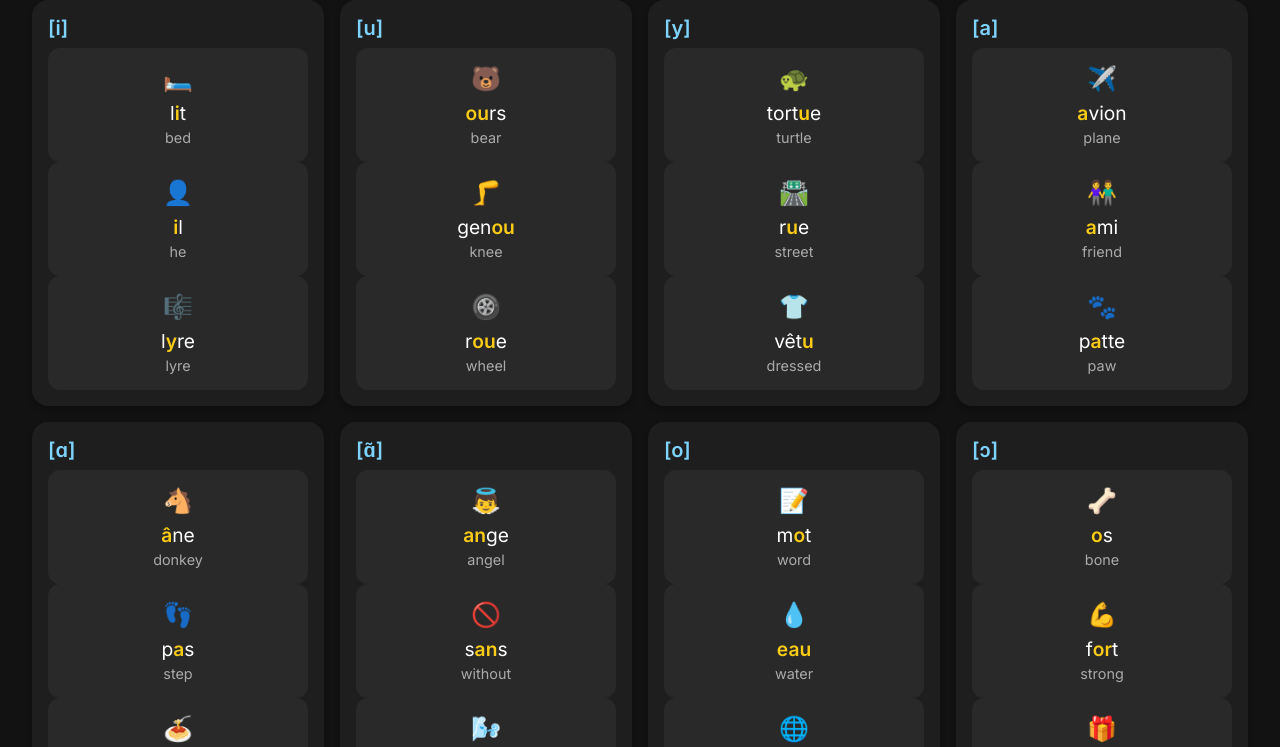
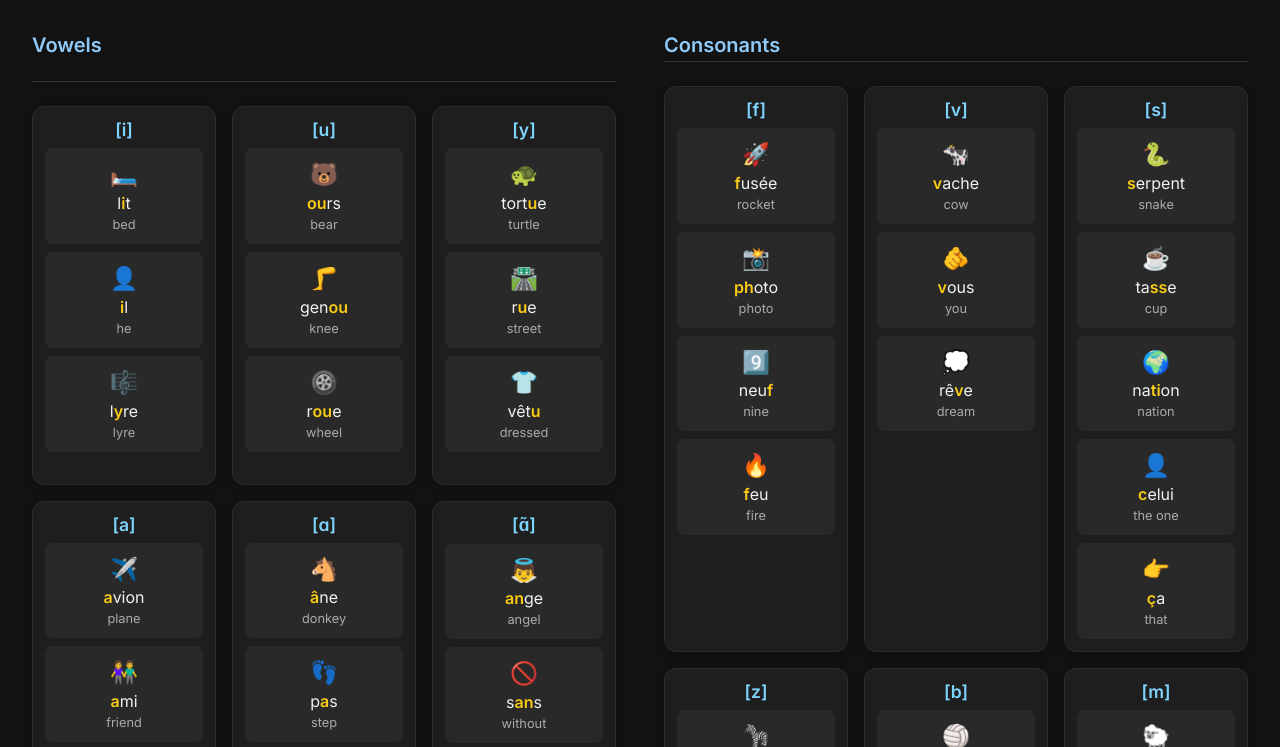
Before and after one commit to kacper-design/french-phonemes-app, a plain HTML site: page index.html in a window 1280 px wide. Shown: the part 108-855 px from the top of the page. Drawn offline with Linux system fonts and the light colour scheme.

Commit message:
first commit

```diff
--- a/index.html
+++ b/index.html
@@ -4,12 +4,20 @@
     <meta charset="UTF-8" />
     <meta name="viewport" content="width=device-width, initial-scale=1.0" />
     <title>French Phonemes Practice</title>
-  <link href="style.css" rel="stylesheet">
-  <link href="https://fonts.googleapis.com/css2?family=Inter:wght@400;600&display=swap" rel="stylesheet">
+    <link href="style.css" rel="stylesheet" />
+    <link
+      href="https://fonts.googleapis.com/css2?family=Inter:wght@400;600&display=swap"
+      rel="stylesheet"
+    />
   </head>
   <body>
     <h1>🎧 French Phonemes Practice</h1>
-  <div id="content"></div>
+    <div id="content">
+      <div id="container">
+        <div id="vowel-column" class="phoneme-column"></div>
+        <div id="consonant-column" class="phoneme-column"></div>
+      </div>
+    </div>
 
     <script src="data.js"></script>
     <script src="script.js"></script>
--- a/script.js
+++ b/script.js
@@ -1,12 +1,30 @@
 document.addEventListener('DOMContentLoaded', () => {
     const container = document.getElementById('content');
     const baseURL = 'https://kacper-design.github.io/french-phonemes-app/audio';
-    const allPhonemes = [...vowelPhonemes, ...consonantPhonemes];
 
-    const grid = document.createElement('div');
-    grid.className = 'grid';
+    // Create layout containers
+    const layout = document.createElement('div');
+    layout.id = 'container';
 
-    allPhonemes.forEach(group => {
+    const vowelCol = document.createElement('div');
+    vowelCol.id = 'vowel-column';
+    vowelCol.className = 'phoneme-column';
+
+    const consonantCol = document.createElement('div');
+    consonantCol.id = 'consonant-column';
+    consonantCol.className = 'phoneme-column';
+
+    // Optional column headers
+    const vowelHeader = document.createElement('h2');
+    vowelHeader.textContent = 'Vowels';
+    vowelCol.appendChild(vowelHeader);
+
+    const consonantHeader = document.createElement('h2');
+    consonantHeader.textContent = 'Consonants';
+    consonantCol.appendChild(consonantHeader);
+
+    // Helper to create a phoneme group section
+    function createPhonemeGroup(group) {
       const section = document.createElement('div');
       section.className = 'phoneme-group';
 
@@ -20,11 +38,11 @@ document.addEventListener('DOMContentLoaded', () => {
         card.className = 'word-card';
 
         const regex = new RegExp(`(${w.highlight})`, 'i');
-        const highlighted = w.word.replace(regex, '<strong>$1</strong>');
+        const highlightedWord = w.word.replace(regex, '<strong>$1</strong>');
 
         card.innerHTML = `
           <div class="emoji">${w.emoji}</div>
-          <div class="word">${highlighted}</div>
+          <div class="word">${highlightedWord}</div>
           <div class="translation">${w.translation}</div>
         `;
 
@@ -37,8 +55,21 @@ document.addEventListener('DOMContentLoaded', () => {
         section.appendChild(card);
       });
 
-      grid.appendChild(section);
+      return section;
+    }
+
+    // Populate both columns
+    vowelPhonemes.forEach(group => {
+      const section = createPhonemeGroup(group);
+      vowelCol.appendChild(section);
     });
 
-    container.appendChild(grid);
+    consonantPhonemes.forEach(group => {
+      const section = createPhonemeGroup(group);
+      consonantCol.appendChild(section);
+    });
+
+    layout.appendChild(vowelCol);
+    layout.appendChild(consonantCol);
+    container.appendChild(layout);
   });
--- a/style.css
+++ b/style.css
@@ -1,58 +1,81 @@
+/* GLOBAL */
 body {
     background-color: #121212;
-    color: #fff;
+    color: #f1f1f1;
     font-family: 'Inter', sans-serif;
     margin: 0;
     padding: 2rem;
   }
 
   h1 {
+    text-align: center;
     font-size: 2rem;
-    margin-bottom: 1rem;
+    margin-bottom: 2rem;
   }
 
-  .grid {
+  /* LAYOUT */
+  #container {
+    display: flex;
+    justify-content: center;
+    gap: 3rem;
+    flex-wrap: wrap;
+  }
+
+  .phoneme-column {
+    flex: 1;
+    min-width: 300px;
+    max-width: 600px;
     display: grid;
-    grid-template-columns: repeat(auto-fill, minmax(250px, 1fr));
+    grid-template-columns: repeat(auto-fill, minmax(140px, 1fr));
     gap: 1rem;
   }
 
+  /* HEADERS */
+  .phoneme-column h2 {
+    grid-column: 1 / -1;
+    font-size: 1.25rem;
+    margin-bottom: 0.5rem;
+    color: #90caf9;
+    border-bottom: 1px solid #333;
+    padding-bottom: 0.25rem;
+  }
+
+  /* PHONEME GROUPS */
   .phoneme-group {
     background: #1e1e1e;
-    border-radius: 1rem;
-    padding: 1rem;
-    box-shadow: 0 4px 6px rgba(0, 0, 0, 0.2);
+    border-radius: 0.75rem;
+    padding: 0.75rem;
+    border: 1px solid #2c2c2c;
+    box-shadow: 0 2px 6px rgba(0, 0, 0, 0.2);
   }
 
+  /* PHONEME LABEL */
   .phoneme {
+    font-size: 1.1rem;
+    color: #7dd3fc;
     font-weight: bold;
-    font-size: 1.25rem;
     margin-bottom: 0.5rem;
-    color: #7dd3fc;
+    text-align: center;
   }
 
+  /* WORD CARDS */
   .word-card {
-    background: #292929;
-    border-radius: 0.75rem;
-    padding: 1rem;
-    display: flex;
-    flex-direction: column;
-    align-items: center;
+    background-color: #292929;
+    border-radius: 0.5rem;
+    padding: 0.75rem;
+    text-align: center;
+    margin-top: 0.5rem;
+    transition: background-color 0.2s;
     cursor: pointer;
-    transition: background 0.2s;
   }
 
   .word-card:hover {
-    background: #333;
+    background-color: #3a3a3a;
   }
 
-  .emoji {
-    font-size: 1.5rem;
-    margin-bottom: 0.5rem;
-  }
-
+  /* WORD STYLING */
   .word {
-    font-size: 1.2rem;
+    font-size: 1rem;
     font-weight: 500;
     margin-bottom: 0.25rem;
   }
@@ -62,7 +85,14 @@ body {
     font-weight: 700;
   }
 
+  /* TRANSLATION */
   .translation {
-    font-size: 0.9rem;
+    font-size: 0.8rem;
     color: #aaa;
   }
+
+  /* EMOJI */
+  .emoji {
+    font-size: 1.4rem;
+    margin-bottom: 0.3rem;
+  }
```
Lines whose indentation alone changed are shown as unchanged.
